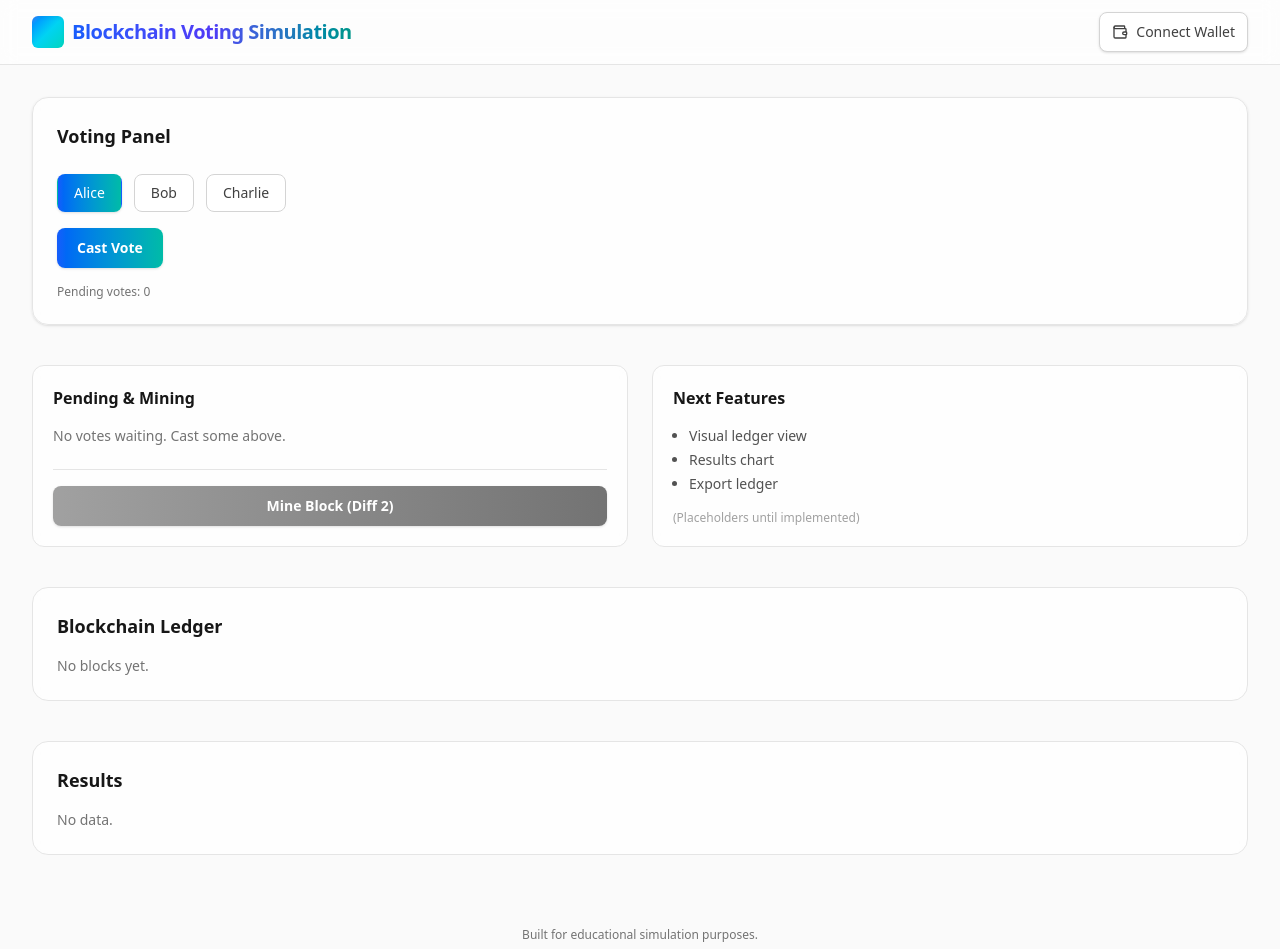
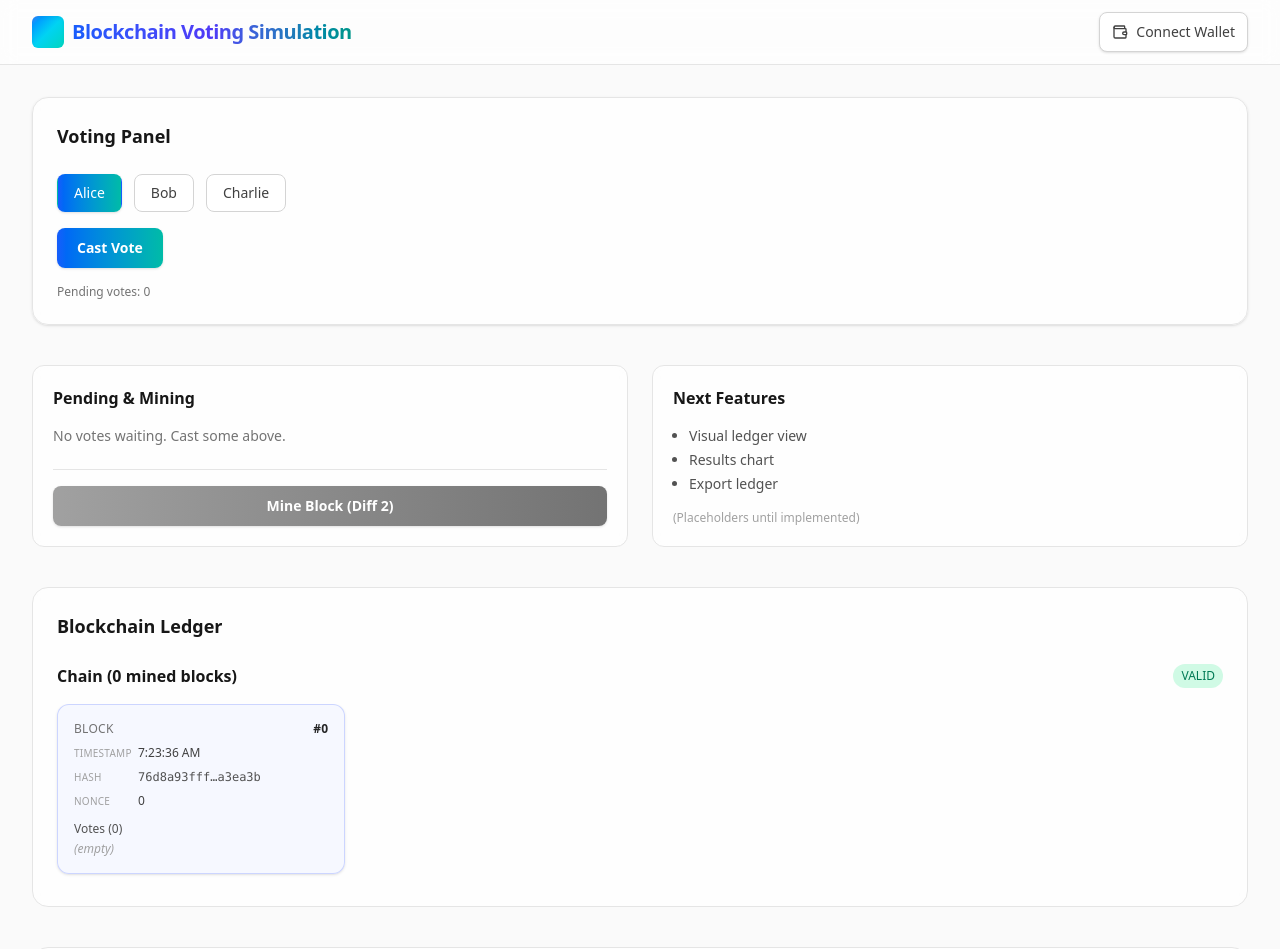
Before and after one commit to cjalanano-dev/Blockchain-Voting-Simulator, a React (Vite) app: page / in a window 1280 px wide. Shown: the top 949 px of the page. Built offline with nearby package versions, Linux system fonts and the light colour scheme.

Commit message:
feat: add animated BlockchainLedger horizontal block view

```diff
--- a/src/App.jsx
+++ b/src/App.jsx
@@ -2,6 +2,7 @@ import Navbar from './components/Navbar'
 import VotingPanel from './components/VotingPanel'
 import './index.css'
 import PendingVotes from './components/PendingVotes'
+import BlockchainLedger from './components/BlockchainLedger'
 
 export default function App() {
   return (
@@ -28,8 +29,8 @@ export default function App() {
           </div>
         </section>
         <section className="rounded-2xl border border-neutral-200 dark:border-neutral-800 bg-white/70 dark:bg-neutral-900/60 backdrop-blur-sm p-6">
-          <h2 className="text-lg font-semibold mb-4">Blockchain Ledger</h2>
-          <div className="text-sm text-neutral-500 dark:text-neutral-400">No blocks yet.</div>
+          <h2 className="text-lg font-semibold mb-6">Blockchain Ledger</h2>
+          <BlockchainLedger />
         </section>
         <section className="rounded-2xl border border-neutral-200 dark:border-neutral-800 bg-white/70 dark:bg-neutral-900/60 backdrop-blur-sm p-6">
           <h2 className="text-lg font-semibold mb-4">Results</h2>
--- /dev/null
+++ b/src/components/BlockchainLedger.jsx
@@ -0,0 +1,74 @@
+import { useBlockchain } from '../context/BlockchainContext'
+import { motion, AnimatePresence } from 'framer-motion'
+
+function truncate(hash) {
+  return hash.slice(0, 10) + '…' + hash.slice(-6)
+}
+
+export default function BlockchainLedger() {
+  const { blockchain, chainValid } = useBlockchain()
+  const blocks = blockchain
+
+  return (
+    <div className="space-y-4">
+      <div className="flex items-center justify-between">
+        <h3 className="text-base font-semibold">Chain ({blocks.length - 1} mined blocks)</h3>
+        <span className={`text-xs px-2 py-1 rounded-full font-medium ${chainValid ? 'bg-emerald-100 text-emerald-700 dark:bg-emerald-900/40 dark:text-emerald-300' : 'bg-red-100 text-red-700 dark:bg-red-900/40 dark:text-red-300'}`}>{chainValid ? 'VALID' : 'INVALID'}</span>
+      </div>
+      <div className="overflow-x-auto pb-2 -mx-2 px-2">
+        <div className="flex gap-4 min-w-max">
+          <AnimatePresence initial={false}>
+            {blocks.map((block, idx) => (
+              <motion.div
+                key={block.hash}
+                layout
+                initial={{ opacity: 0, y: 20 }}
+                animate={{ opacity: 1, y: 0 }}
+                exit={{ opacity: 0, scale: 0.9 }}
+                transition={{ type: 'spring', stiffness: 260, damping: 20 }}
+                className={`relative w-72 shrink-0 rounded-xl border ${idx === 0 ? 'border-indigo-300/50 dark:border-indigo-500/40 bg-indigo-50/50 dark:bg-indigo-950/40' : 'border-neutral-200 dark:border-neutral-700 bg-white/70 dark:bg-neutral-800/50'} backdrop-blur-sm p-4 shadow-sm`}
+              >
+                <div className="flex items-center justify-between mb-2">
+                  <span className="text-xs font-medium uppercase tracking-wide text-neutral-500 dark:text-neutral-400">Block</span>
+                  <span className="text-xs font-semibold text-neutral-800 dark:text-neutral-200">#{block.index}</span>
+                </div>
+                <div className="space-y-2 mb-3">
+                  <Field label="Timestamp" value={new Date(block.timestamp).toLocaleTimeString()} />
+                  <Field label="Hash" value={truncate(block.hash)} mono />
+                  {idx !== 0 && <Field label="Prev" value={truncate(block.previousHash)} mono />}
+                  <Field label="Nonce" value={block.nonce} />
+                </div>
+                <div className="text-xs font-medium mb-1 text-neutral-600 dark:text-neutral-300">Votes ({block.votes.length})</div>
+                <ul className="space-y-1 max-h-28 overflow-auto pr-1 text-xs">
+                  {block.votes.length === 0 && <li className="text-neutral-400 dark:text-neutral-500 italic">(empty)</li>}
+                  {block.votes.map(v => (
+                    <li key={v.id} className="rounded bg-neutral-100 dark:bg-neutral-700/60 px-2 py-1 flex justify-between items-center">
+                      <span className="font-mono text-[10px] text-neutral-500 dark:text-neutral-400">{v.id.slice(0,6)}</span>
+                      <span className="text-neutral-800 dark:text-neutral-200 font-medium">{v.candidate}</span>
+                    </li>
+                  ))}
+                </ul>
+                {idx !== blocks.length - 1 && (
+                  <div className="absolute -right-5 top-1/2 -translate-y-1/2 hidden md:block" aria-hidden>
+                    <svg width="24" height="24" viewBox="0 0 24 24" fill="none" className="opacity-50 dark:opacity-60">
+                      <path d="M5 12h14M13 6l6 6-6 6" stroke="currentColor" strokeWidth="2" strokeLinecap="round" strokeLinejoin="round" className="text-neutral-400 dark:text-neutral-500" />
+                    </svg>
+                  </div>
+                )}
+              </motion.div>
+            ))}
+          </AnimatePresence>
+        </div>
+      </div>
+    </div>
+  )
+}
+
+function Field({ label, value, mono }) {
+  return (
+    <div className="flex items-center gap-2">
+      <span className="text-[10px] uppercase tracking-wide text-neutral-400 dark:text-neutral-500 w-14">{label}</span>
+      <span className={`text-xs truncate ${mono ? 'font-mono text-neutral-600 dark:text-neutral-400' : 'text-neutral-700 dark:text-neutral-300'}`}>{value}</span>
+    </div>
+  )
+}
```
